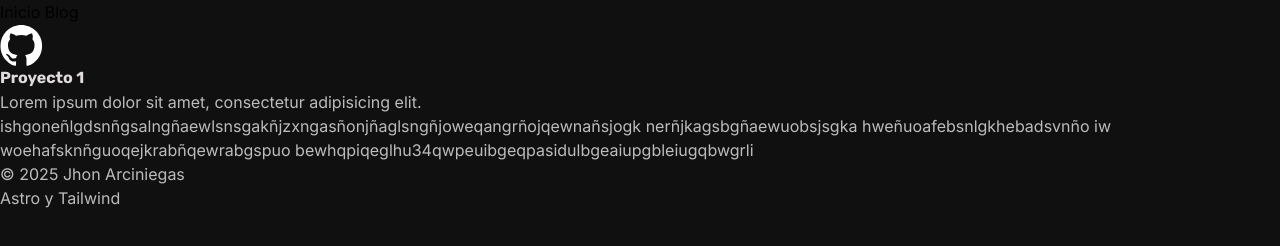
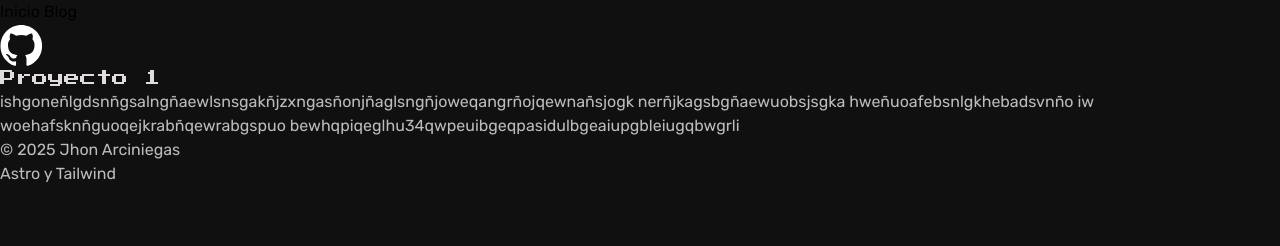
Before and after one commit to arcibyte/personal_website, an Astro site: page /projects/proyecto-1 in a window 1280 px wide. Built offline with nearby package versions, Linux system fonts and the light colour scheme; Astro itself is replaced by a stand-in of ours.

Commit message:
💄 feat(ui): update typography for headings

```diff
--- a/src/components/Projects.astro
+++ b/src/components/Projects.astro
@@ -2,7 +2,7 @@
 import { projects } from "../data/projects";
 ---
 
-<h3 class="mt-6 mb-4 text-xl">Proyectos</h3>
+<h3 class="mt-6 mb-4 text-base">Proyectos</h3>
 
 <section
   class="grid grid-cols-2 md:grid-cols-4 gap-2.5 mb-6 text-sm auto-rows-[140px] md:auto-rows-[180px]"
@@ -13,7 +13,7 @@ import { projects } from "../data/projects";
         class={`p-4 rounded-2xl text-white flex flex-col justify-between ${project.bgColor} ${project.hoverColor} ${project.span}`}
       >
         <a href={`/projects/${project.slug}`}>
-          <h4 class="font-bold text-lg mb-2">{project.title}</h4>
+          <h4 class="font-bold text-xs mb-2 text-[#ccd1d0]">{project.title}</h4>
           <p class="text-sm">{project.description}</p>
         </a>
       </article>
--- a/src/layouts/Layout.astro
+++ b/src/layouts/Layout.astro
@@ -29,22 +29,21 @@ import Footer from "../components/Footer.astro";
 <style is:global>
   html {
     background-color: #111010;
-    font-family: "Inter-Regular";
+    font-family: "Rubik-Regular";
     font-weight: 400;
     font-style: normal;
     font-display: swap;
   }
   @font-face {
-    font-family: "Rubik-Bold";
-    src: url(../../public/fonts/Rubik-Bold.woff) format("woff2");
+    font-family: "Rubik-Regular";
+    src: url(../../public/fonts/Rubik-Regular.woff) format("woff");
     font-weight: 500;
     font-style: normal;
     font-display: swap;
   }
   @font-face {
-    font-family: "Inter-Regular";
-    src: url(../../public/fonts/Inter-Regular.woff2) format("woff2");
-    font-weight: 500;
+    font-family: "PressStart2P-Regular";
+    src: url(../../public/fonts/PressStart2P.ttf) format("truetype");
     font-style: normal;
     font-display: swap;
   }
@@ -53,13 +52,13 @@ import Footer from "../components/Footer.astro";
   h3,
   h4,
   h5 {
-    color: #e0dcdc;
-    font-family: "Rubik-Bold";
+    color: #E0DCDC;
+    font-family: "PressStart2P-Regular";
   }
   p {
     color: #bdbcbc;
   }
   span {
-    font-family: "Inter-Regular";
+    font-family: "Rubik-Regular";
   }
 </style>
--- a/src/pages/index.astro
+++ b/src/pages/index.astro
@@ -16,7 +16,7 @@ import Stack from "../components/Stack.astro";
       />
     </div>
     <div>
-      <h1 class="text-xl">Jhon Arciniegas</h1>
+      <h1 class="text-base font-medium">Arcibyte</h1>
       <p>Desarrollador Frontend</p>
     </div>
   </main>
--- a/src/pages/projects/[slug].astro
+++ b/src/pages/projects/[slug].astro
@@ -19,7 +19,6 @@ if (!project) {
 
 <Layout title={project.title} description={project.description}>
   <h1 class="text-2xl mt-3 font-bold mb-4">{project.title}</h1>
-  <p class="text-[15px] mb-6">{project.description}</p>
   <p class="text-[15px] mb-4">
     {project.details ?? "Este proyecto aún no tiene una descripción detallada."}
   </p>
```
Also changed, not shown: public/fonts/Inter-Regular.woff2 (deleted), public/fonts/PixelGame.woff2 (added), public/fonts/PressStart2P.ttf (added), public/fonts/Rubik-Regular.woff (added).
